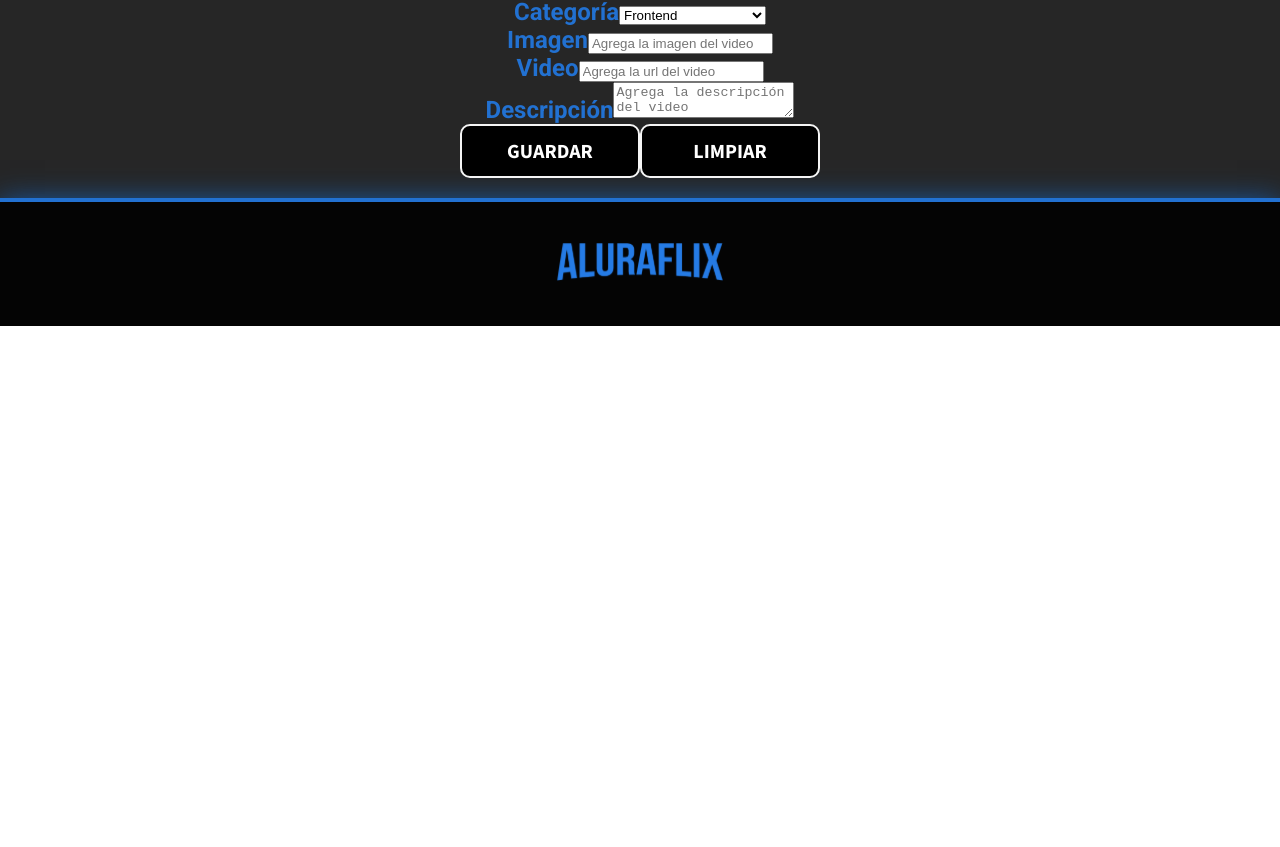
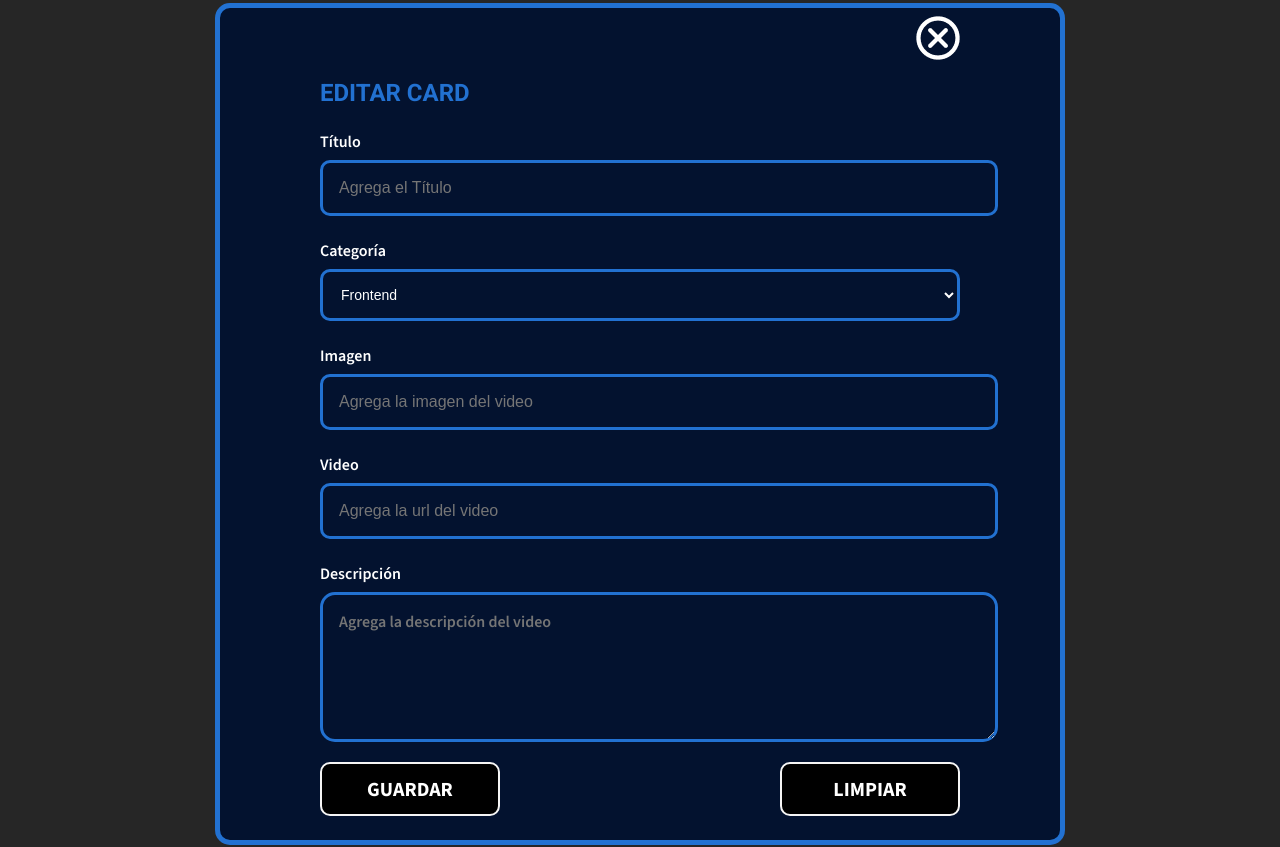
Before and after one commit to GabiiF/Aluraflix, a React (Create React App) app: page / in a window 1280 px wide. Shown: the part 943-1790 px from the top of the page. Before the commit the page ends 1269 px from the top, so only its background shows below. Built offline with nearby package versions, Linux system fonts and the light colour scheme.

Commit message:
agrego estilos al formulario y sus componentes

```diff
--- a/src/componentes/CampoTexto/CampoTexto.css
+++ b/src/componentes/CampoTexto/CampoTexto.css
@@ -0,0 +1,23 @@
+.campo-texto{
+    font-family: "Source Sans 3", sans-serif;
+    font-weight: 600;
+    color: #FFFFFF;
+    margin: 24px 0;
+}
+.campo-texto label{
+    font-family: "Source Sans 3", sans-serif;
+    font-weight: 600;
+    color: #FFFFFF;
+    display: block; /*para que se ponga arriba*/
+    margin-bottom: 8px;
+}
+.campo-texto input{
+    width: 100%;
+    background-color: #03122F;
+    border: 3px solid #2271D1;
+    border-radius: 10px;
+    padding: 1em;
+    outline-color: yellow;
+    font-size: 16px;
+    color: #FFFFFF;
+}
--- a/src/componentes/Formulario/Formulario.css
+++ b/src/componentes/Formulario/Formulario.css
@@ -2,5 +2,28 @@
     font-family: "Roboto", sans-serif;
     font-weight: 800;
     color: #2271D1;
-
+    display: flex;
+    flex-direction: column;
+    align-items: center;
+    margin: 80px 0;
+    border-radius: 15px;
+    text-align: start;
 }
+.formulario form{
+    max-width: 80%;
+    padding: 8px 100px;
+    background-color: #03122F;
+    border: 5px solid #2271D1;
+    border-radius: 15px;
+    width: 50%;
+}
+.boton-cerrar{
+    display: flex;
+    justify-content: flex-end;
+}
+.form-botones{
+    display: flex;
+    justify-content: space-between;
+    margin: 1em 0;
+    gap: 5px;
+}
--- a/src/componentes/Formulario/Formulario.js
+++ b/src/componentes/Formulario/Formulario.js
@@ -5,18 +5,27 @@ import TextArea from '../TextArea/index.js';
 import Boton from '../Boton/index.js';
 
 const Formulario = ()=>{
+    const manejarEnvio = (e)=>{
+        e.preventDefault();
+        console.log("Manejar envio",e);
+    }
+
     return <section className='formulario'>
-        <form>
-            <h2>
-            EDITAR CARD
+        <form onSubmit={manejarEnvio}>
+            <div className='boton-cerrar'>
+                <img src='/img/cross.png' alt='cerrar'></img>
+                </div>
+            <h2>EDITAR CARD</h2>
             <CampoTexto titulo="Título" placeholder="Agrega el Título"/>
             <ListaOpciones />
             <CampoTexto titulo="Imagen" placeholder="Agrega la imagen del video"/>
             <CampoTexto titulo="Video" placeholder="Agrega la url del video"/>
             <TextArea titulo="Descripción" placeholder="Agrega la descripción del video"/>
+            <div className='form-botones'>
             <Boton titulo="Guardar"/>
             <Boton titulo="Limpiar"/>
-            </h2>
+            </div>
+
         </form>
         </section>
 }
--- a/src/componentes/ListaOpciones/ListaOpciones.css
+++ b/src/componentes/ListaOpciones/ListaOpciones.css
@@ -0,0 +1,16 @@
+.lista-opciones label{
+    font-family: "Source Sans 3", sans-serif;
+    font-weight: 600;
+    color: #FFFFFF;
+    display: block; /*para que se ponga arriba*/
+    margin-bottom: 8px;
+}
+.lista-opciones select{
+    width: 100%;
+    background-color: #03122F;
+    color: #FFFFFF;
+    padding: 1em;
+    border: 3px solid #2271D1;
+    border-radius: 10px;
+    font-size: 14px;
+}
--- a/src/componentes/TextArea/TextArea.css
+++ b/src/componentes/TextArea/TextArea.css
@@ -0,0 +1,19 @@
+.textarea-desc label{
+    font-family: "Source Sans 3", sans-serif;
+    font-weight: 600;
+    color: #FFFFFF;
+    display: block; /*para que se ponga arriba*/
+    margin-bottom: 8px;
+}
+.textarea-desc textarea{
+    font-family: "Source Sans 3", sans-serif;
+    font-weight: 600;
+    color: #FFFFFF;
+    background-color: #03122F;
+    border: 3px solid #2271D1;
+    border-radius: 15px;
+    padding: 1em;
+    width: 100%;
+    height: 112px;
+    font-size: 16px;
+}
--- a/src/componentes/TextArea/index.js
+++ b/src/componentes/TextArea/index.js
@@ -1,7 +1,7 @@
 import './TextArea.css'
 
 const TextArea = (props)=>{
-    return <div>
+    return <div className='textarea-desc'>
         <label>{props.titulo}</label>
         <textarea placeholder={props.placeholder}></textarea>
     </div>
```
Also changed, not shown: public/img/cross.png (added).
